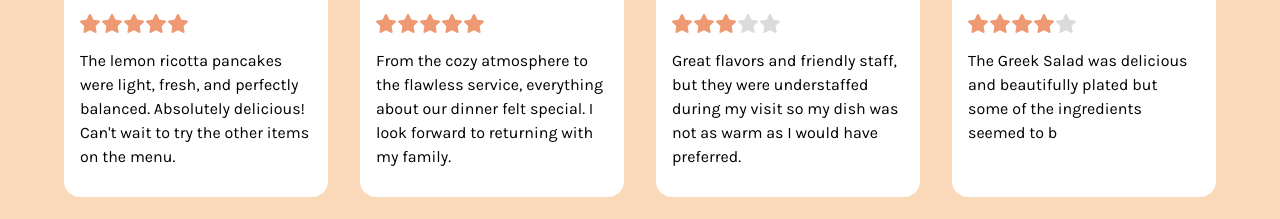
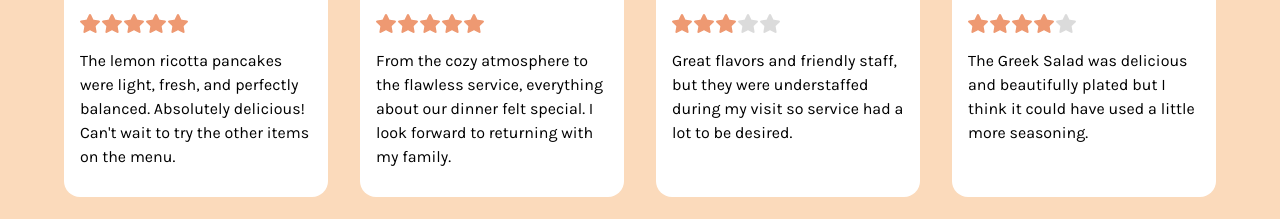
Before and after one commit to chrallen/little-lemon, a React (Create React App) app: page / in a window 1280 px wide. Shown: the part 1618-1837 px from the top of the page. Built offline with nearby package versions, Linux system fonts and the light colour scheme; a web font is replaced by a local one.

Commit message:
edited reviews

```diff
--- a/src/components/Reviews/Reviews.js
+++ b/src/components/Reviews/Reviews.js
@@ -22,13 +22,13 @@ function Reviews() {
     {
       name: "Anna K.",
       image: anna,
-      description: "Great flavors and friendly staff, but they were understaffed during my visit so my dish was not as warm as I would have preferred.",
+      description: "Great flavors and friendly staff, but they were understaffed during my visit so service had a lot to be desired.",
       rating: 3,
     },
     {
       name: "John J.",
       image: john,
-      description: "The Greek Salad was delicious and beautifully plated but some of the ingredients seemed to b",
+      description: "The Greek Salad was delicious and beautifully plated but I think it could have used a little more seasoning.",
       rating: 4,
     },
   ];
```
